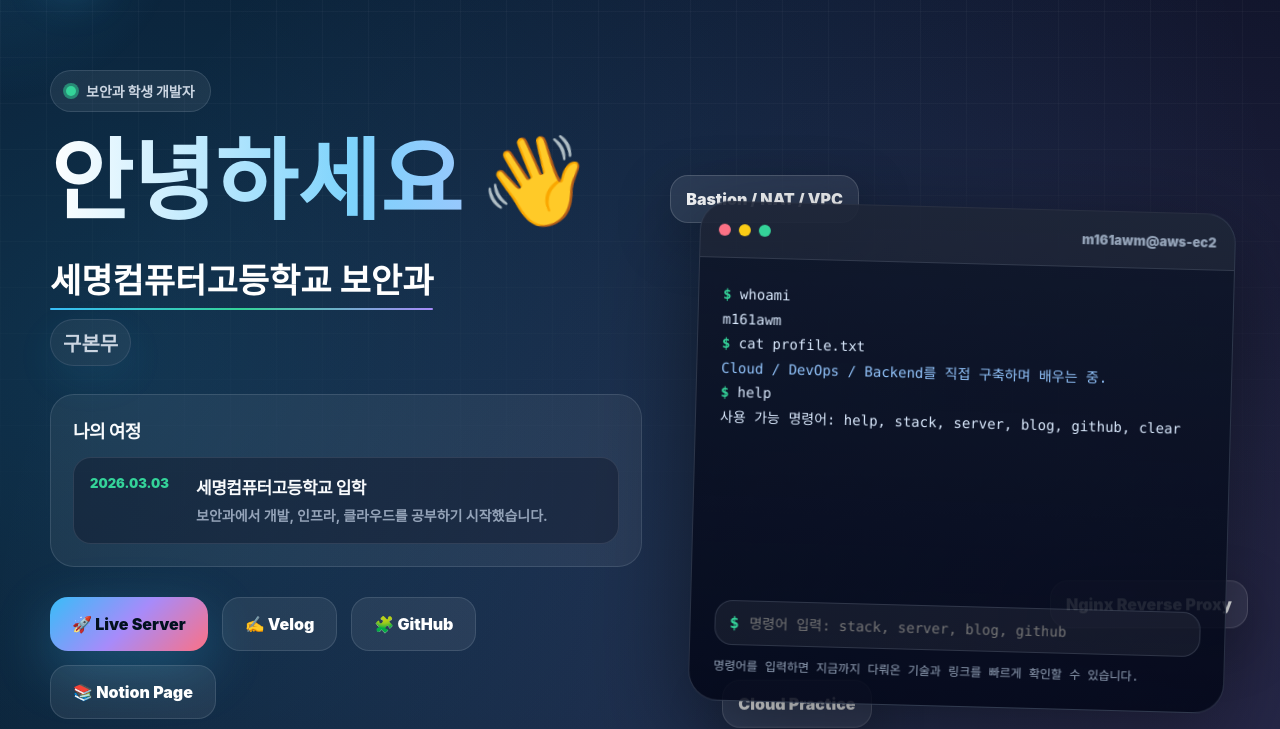
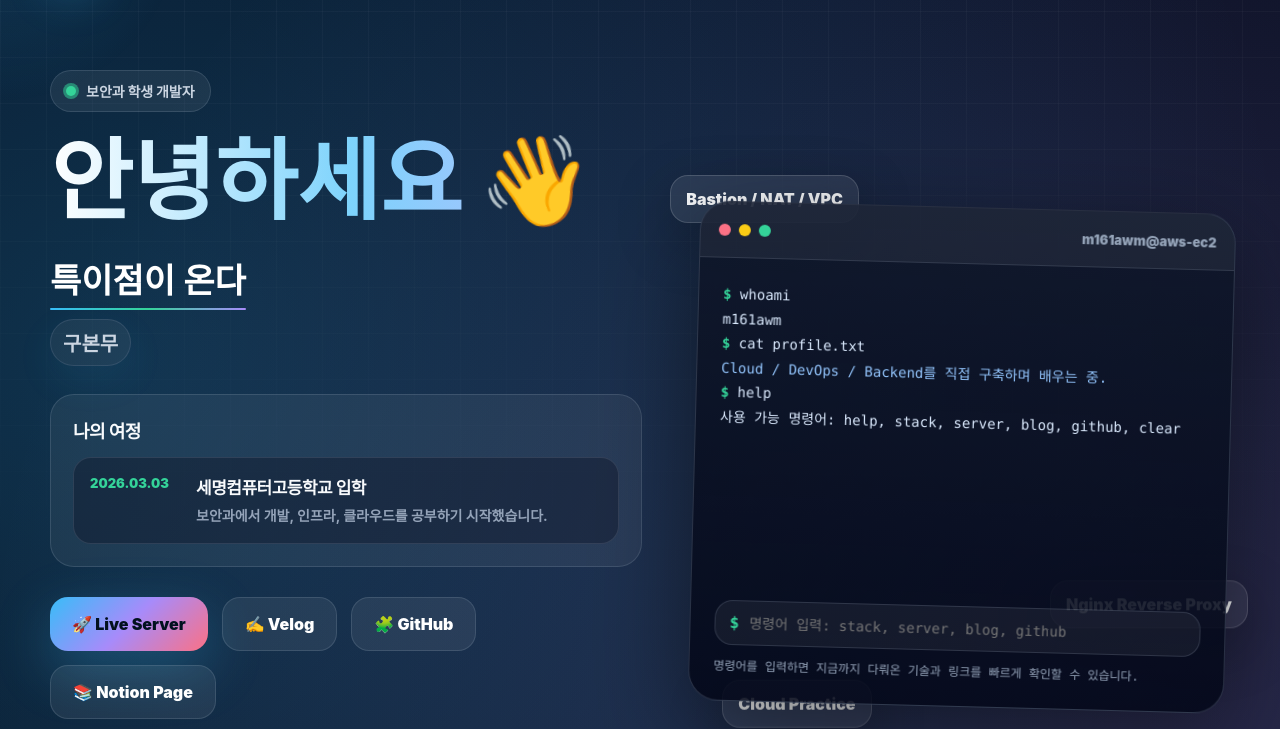
Before and after one commit to m161awm2/test1234, a website: page index.html in a window 1280 px wide. Shown: the part 81-810 px from the top of the page. Drawn offline with Linux system fonts and the light colour scheme.

Commit message:
Change school name to '특이점이 온다'

```diff
--- a/index.html
+++ b/index.html
@@ -1046,7 +1046,7 @@
         </h1>
 
         <div class="identity">
-          <b>세명컴퓨터고등학교 보안과</b>
+          <b>특이점이 온다</b>
           <span>구본무</span>
         </div>
 
```
